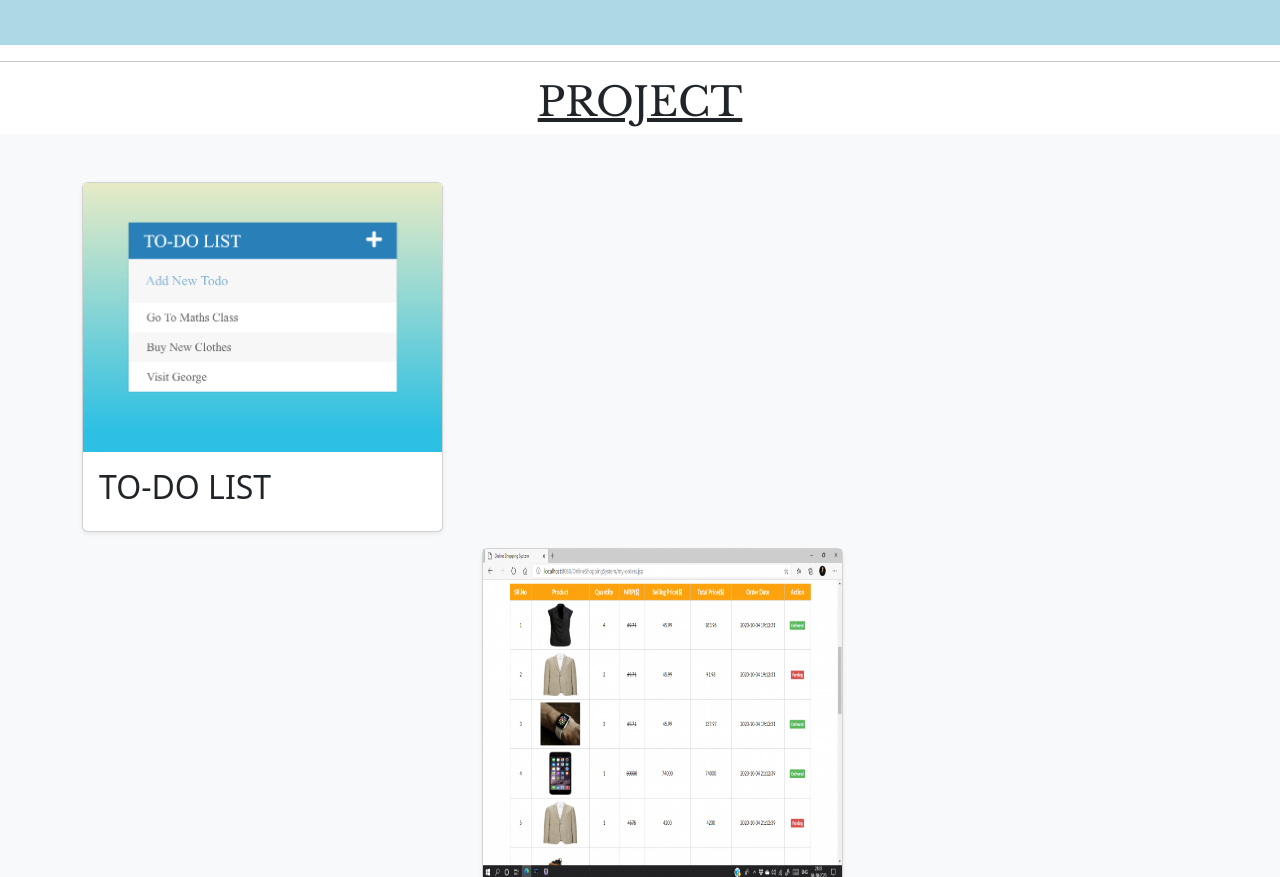
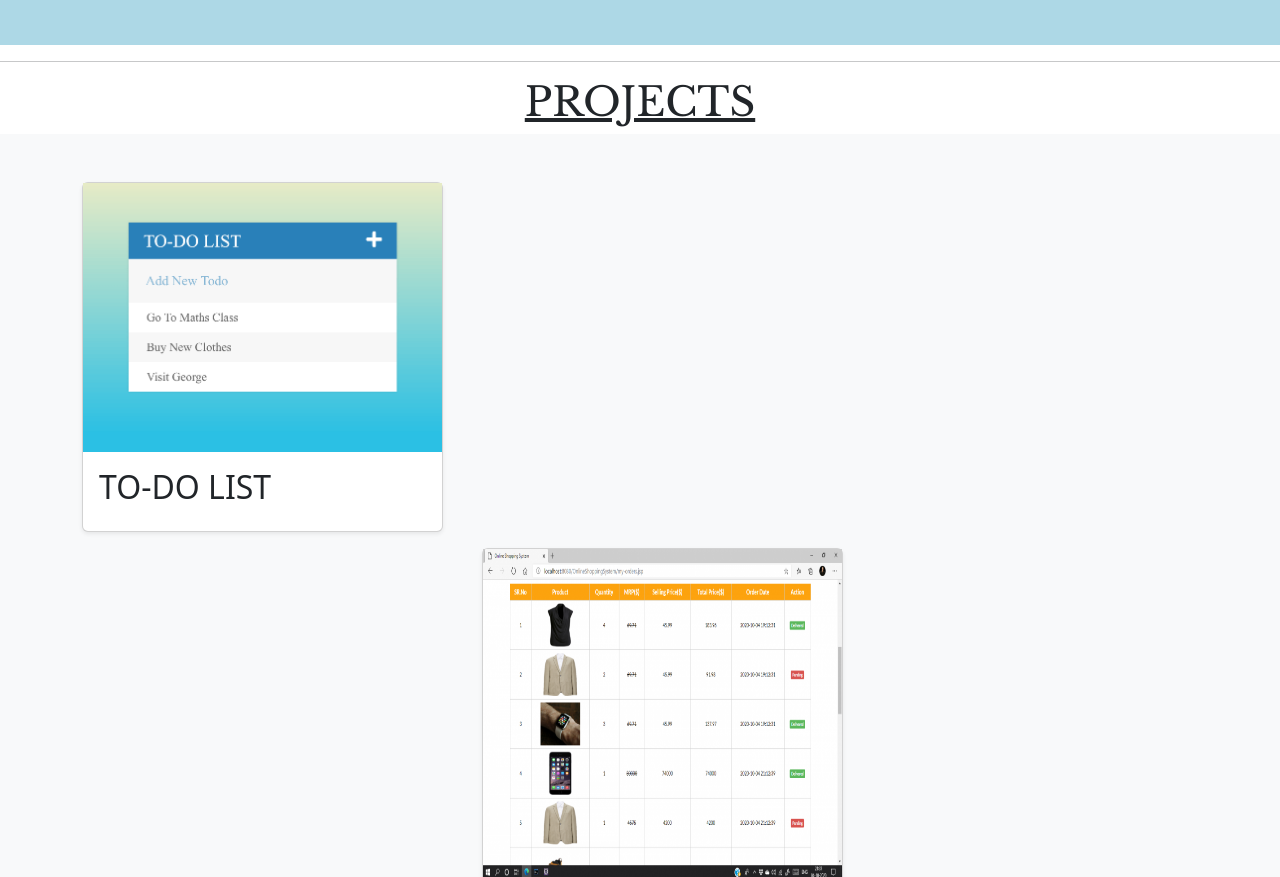
Before and after one commit to varun-reddy03/Portfolio-varun, a plain HTML site: page index.html in a window 1280 px wide. Shown: the part 1706-2583 px from the top of the page. Drawn offline with nearby package versions, Linux system fonts and the light colour scheme.

Commit message:
Update index.html

```diff
--- a/index.html
+++ b/index.html
@@ -89,7 +89,7 @@
 <!-- projects -->
 <div class="projectdiv">
 
-  <h1 align ="center"><u>PROJECT</u></h1>
+  <h1 align ="center"><u>PROJECTS</u></h1>
 
   <div class="album py-5 bg-body-tertiary">
     <div class="container">
```
